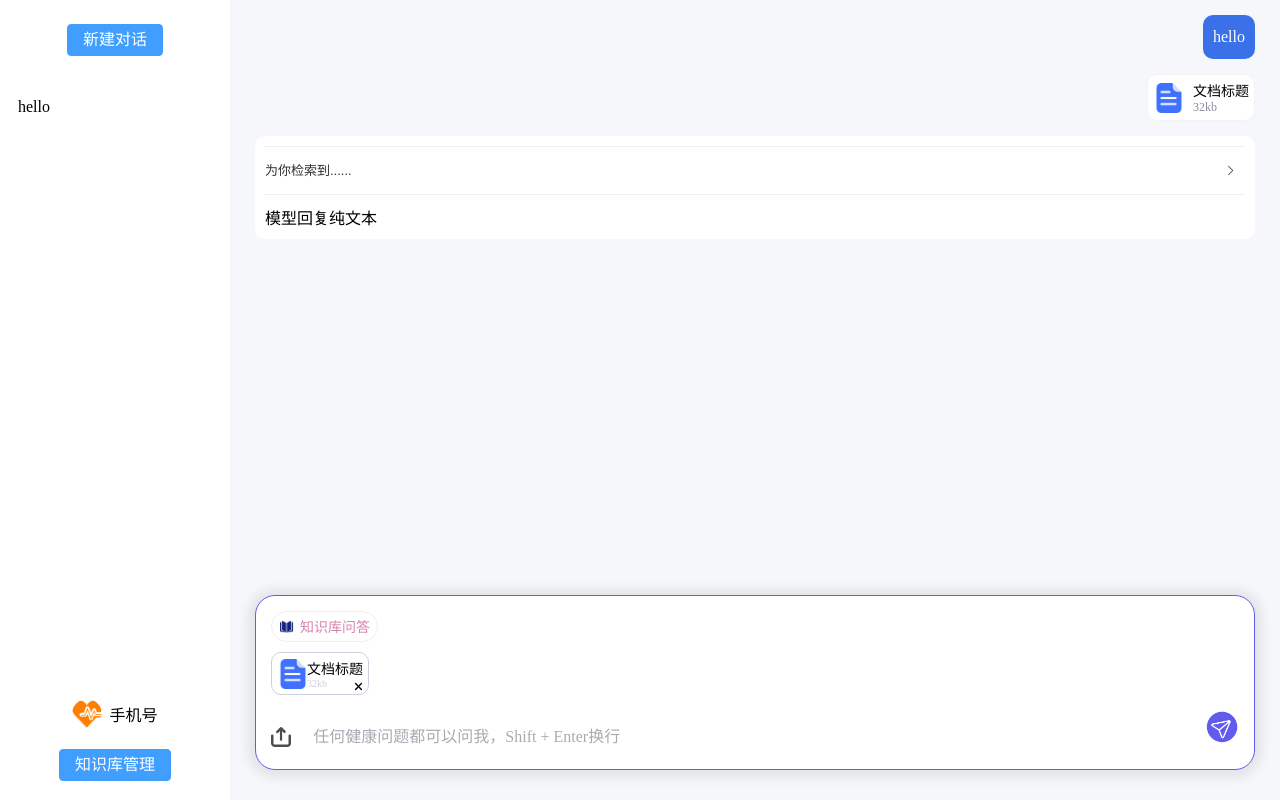
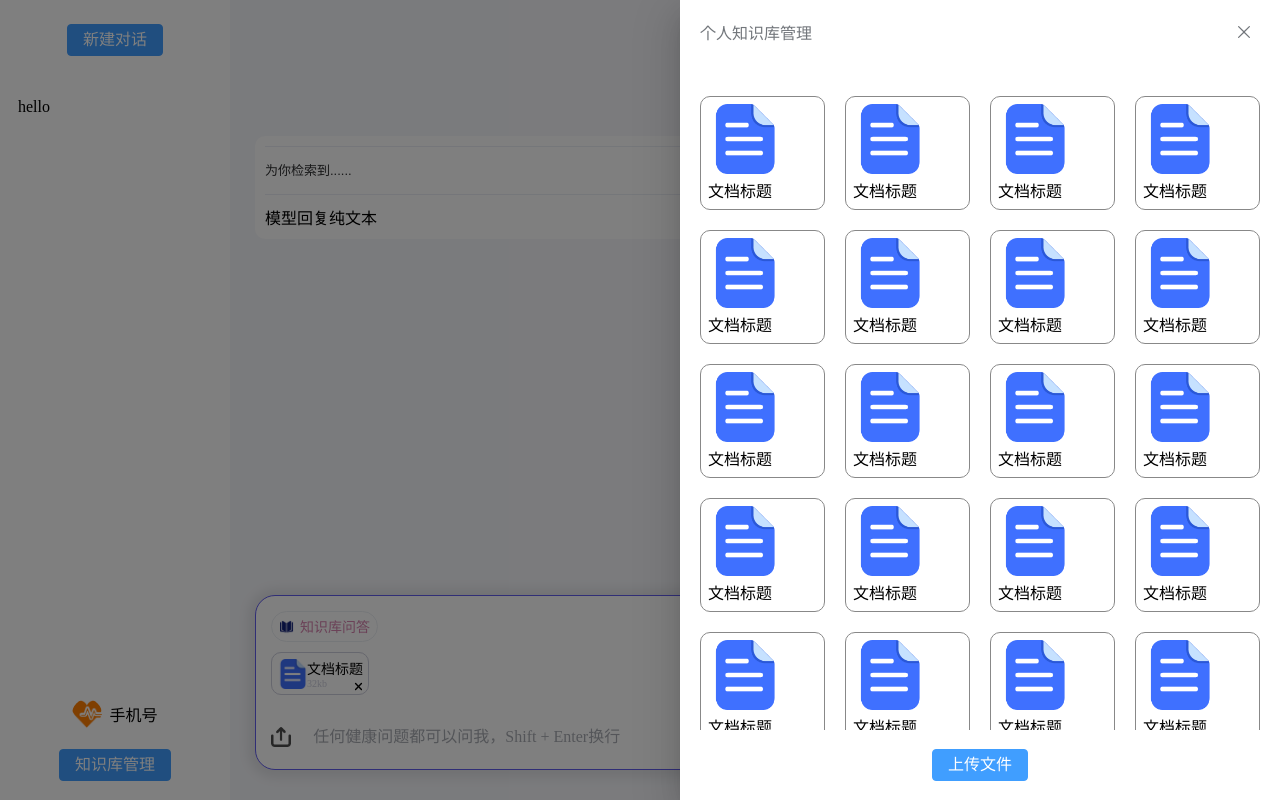
Before and after one commit to Jevon-Zhong/Ai-doctor, a Vue app in the folder Ai-doctor-user/: page / in a window 1280 px wide. Built offline with nearby package versions, Linux system fonts and the light colour scheme.

Commit message:
实现知识库界面布局

```diff
--- a/Ai-doctor-user/components.d.ts
+++ b/Ai-doctor-user/components.d.ts
@@ -16,6 +16,7 @@ declare module 'vue' {
     ElButton: typeof import('element-plus/es')['ElButton']
     ElCollapse: typeof import('element-plus/es')['ElCollapse']
     ElCollapseItem: typeof import('element-plus/es')['ElCollapseItem']
+    ElDrawer: typeof import('element-plus/es')['ElDrawer']
     ElIcon: typeof import('element-plus/es')['ElIcon']
     ElInput: typeof import('element-plus/es')['ElInput']
     ElTooltip: typeof import('element-plus/es')['ElTooltip']
--- a/Ai-doctor-user/src/components/AppShell.vue
+++ b/Ai-doctor-user/src/components/AppShell.vue
@@ -5,6 +5,7 @@
         <!-- <ChatWelcome /> -->
     </div>
     <ChatInput />
+    <Knowledge />
 </template>
 
 <script setup lang="ts">
@@ -12,6 +13,7 @@ import ChatHistory from './ChatHistory.vue';
 import ChatWindow from './ChatWindow.vue';
 import ChatWelcome from './ChatWelcome.vue';
 import ChatInput from './ChatInput.vue';
+import Knowledge from './Knowledge.vue';
 </script>
 
 <style scoped lang="less">
--- a/Ai-doctor-user/src/components/Knowledge.vue
+++ b/Ai-doctor-user/src/components/Knowledge.vue
@@ -1,11 +1,73 @@
 <template>
-
+    <el-drawer v-model="knowledgePopup" title="个人知识库管理" size="600">
+        <div class="file-data-list">
+            <div class="file-data-item" v-for="item in 30">
+                <img src="../assets/docx-icon.png" alt="">
+                <span>文档标题</span>
+                <el-icon class="delete-file">
+                    <CloseBold />
+                </el-icon>
+            </div>
+        </div>
+        <div class="file-upload">
+            <input type="file" multiple :accept="uploadFileType" style="display: none;">
+            <el-tooltip placement="top" effect="customized" content="每次最多上传3个文件(每个5MB),仅支持PDF,DOCX文件类型">
+                <el-button type="primary">上传文件</el-button>
+            </el-tooltip>
+        </div>
+    </el-drawer>
 </template>
 
 <script setup lang="ts">
-
+import { ref } from 'vue'
+import { CloseBold } from "@element-plus/icons-vue";
+const uploadFileType = 'application/vnd.openxmlformats-officedocument.wordprocessingml.document,application/pdf'
+const knowledgePopup = ref(true)
 </script>
 
 <style scoped lang="less">
+.file-data-list {
+    margin-bottom: 70px;
+    display: grid;
+    grid-template-columns: repeat(auto-fill, minmax(100px, 1fr));
+    gap: 20px;
 
+    .file-data-item {
+        border: 1px solid #888;
+        padding: 7px;
+        border-radius: 10px;
+        position: relative;
+
+        img {
+            width: 70px;
+            height: 70px;
+        }
+
+        .delete-file {
+            position: absolute;
+            right: 4px;
+            top: 4px;
+            opacity: 0;
+            cursor: pointer;
+            transition: opacity 0.2s;
+        }
+    }
+
+    .file-data-item:hover {
+        .delete-file {
+            opacity: 1;
+        }
+    }
+}
+.file-upload {
+    background-color: #fff;
+    position: fixed;
+    bottom: 0;
+    right: 0;
+    width: 600px;
+    height: 70px;
+    display: flex;
+    justify-content: center;
+    align-items: center;
+}
 </style>
```
